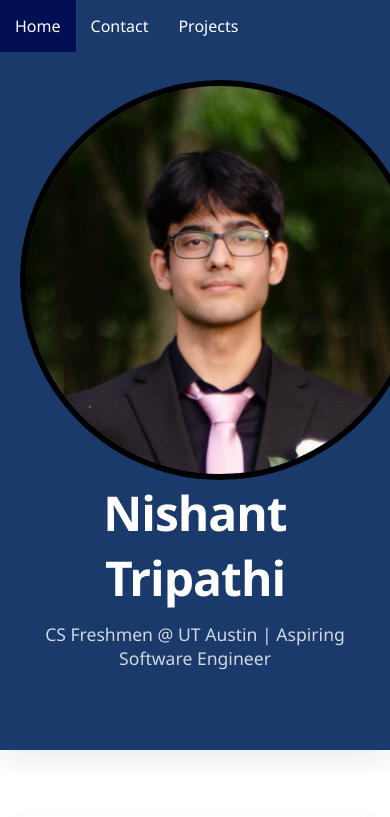
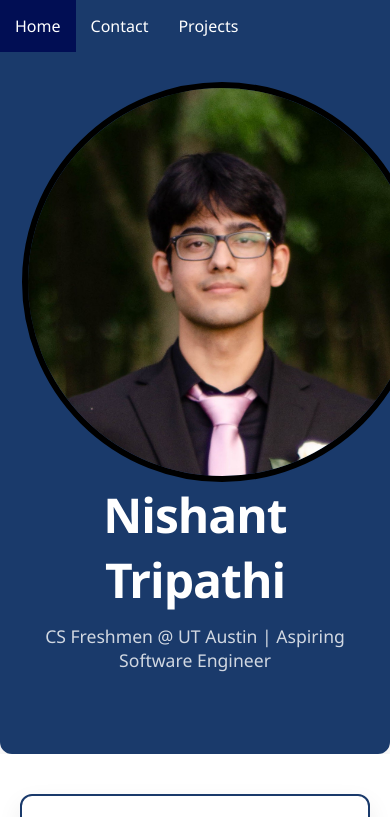
Before and after one commit to nishanttripathi08/PortfolioWebsite, a plain HTML site: page index.html in a window 390 px wide. Shown: the top 817 px of the page. Drawn offline with Linux system fonts and the light colour scheme.

Commit message:
Small changes to mobile viewing

```diff
--- a/style.css
+++ b/style.css
@@ -32,6 +32,7 @@ section {
     padding: 24px;
     margin-bottom: 24px;
     box-shadow: 0 10px 25px rgba(15, 23, 42, 0.08);
+    border: 2px solid #1a3a6b;
 }
 
 section h2 {
@@ -162,9 +163,8 @@ input[type=submit]:hover {
 }
 
 #hero {
-    width: 100vw;
-    margin-left: calc(-50vw + 50%); /* pulls it out of any centered container */
-    border-radius: 0;
+    width: 100%;
+    margin: 0%;
     box-sizing:border-box;
     background: #1a3a6b;
     color: white;
@@ -234,6 +234,6 @@ input[type=submit]:hover {
 }
 
 .project {
-    margin: 20px;
+    margin-top: 20px;
     text-align: center;
 }
```
